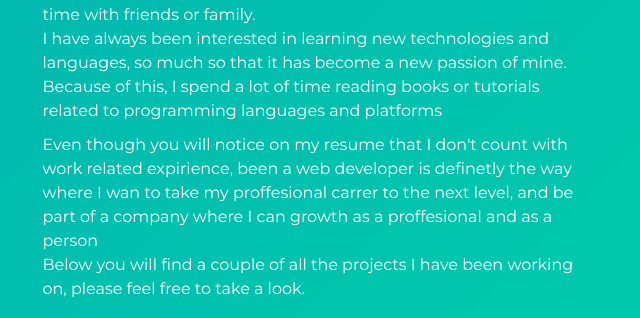
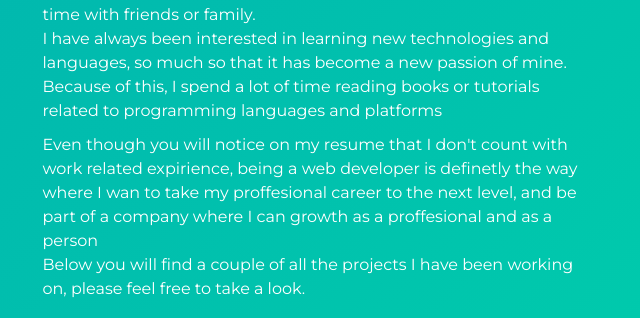
Before and after one commit to Amonidaniel/resume, a website built with Parcel: page src/index.html in a window 1280 px wide. Shown: the part 1060-1378 px from the top of the page, 605-1245 px from the left. Built offline with nearby package versions, Linux system fonts and the light colour scheme.

Commit message:
correcting typos

```diff
--- a/src/index.html
+++ b/src/index.html
@@ -87,7 +87,7 @@ First, I’m a very driven and motivated individual who believes that each day s
 I have always been interested in learning new technologies and languages, so much so that it has become a new passion of mine. Because of this, I spend a lot of time reading books or tutorials related to programming languages and platforms
               </p>
               <p class="about-wrapper__info-text">
-                Even though you will notice on my resume that I don't count with work related expirience, been a web developer is definetly the way where I wan to take my proffesional carrer to the next level, and be part of a company where I can growth as a proffesional and as a person
+                Even though you will notice on my resume that I don't count with work related expirience, being a web developer is definetly the way where I wan to take my proffesional career to the next level, and be part of a company where I can growth as a proffesional and as a person
                 <br>
 Below you will find a couple of all the projects I have been working on, please feel free to take a look.
               </p>
```
Also changed, not shown: 1 other file.
